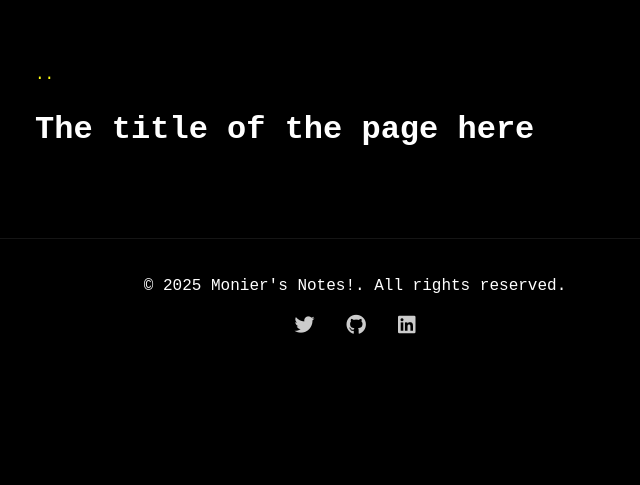
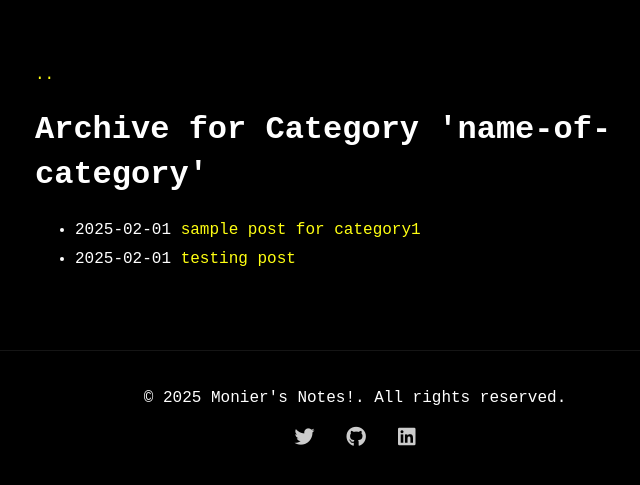
Before and after one commit to Mourinto/mourinto.github.io, a Jekyll site: the page built from archive.md, in a window 1280 px wide. Shown: the top 485 px of the page, without its empty margins (285-925 px from the left). Built offline with Jekyll 4.4.1, drawn with Linux system fonts in a browser that asks for light colours.

Commit message:
Configure Jekyll Archives and Update Archive Layouts
- Updated `_config.yml` to ensure the `jekyll-archives` plugin is properly configured, with correct indentation and `permalinks` settings for categories.
- Configured `archive.md` to use the `archive` layout and specified the `which_category` field as needed for accurate category archive generation.
- Revised `_layouts/archive.html` to dynamically include `post_list.html` with the appropriate category, enabling correct display of posts based on front matter specifications.
- Verified `_includes/post_list.html` to ensure it filters and displays posts by category accurately, enhancing the functionality of category-based archives.

```diff
--- a/_includes/post_list.html
+++ b/_includes/post_list.html
@@ -1,4 +1,4 @@
-{%-if include.category-%}
+{%-if include.category and site.categories[include.category]-%}
   {%-assign posts = site.categories[include.category]-%}
 {%-else-%}
   {%-assign posts = site.posts-%}
--- a/_layouts/archive.html
+++ b/_layouts/archive.html
@@ -6,4 +6,4 @@ layout: default
 
 <h1>{{ page.title }}</h1>
 
-{%-include post_list.html category=page.which_category-%}
+{%- include post_list.html category=page.which_category -%}
--- a/archive.md
+++ b/archive.md
@@ -1,5 +1,5 @@
 ---
 layout: archive
-title: The title of the page here
+title: Archive for Category 'name-of-category'
 which_category: name-of-category
 ---
```
